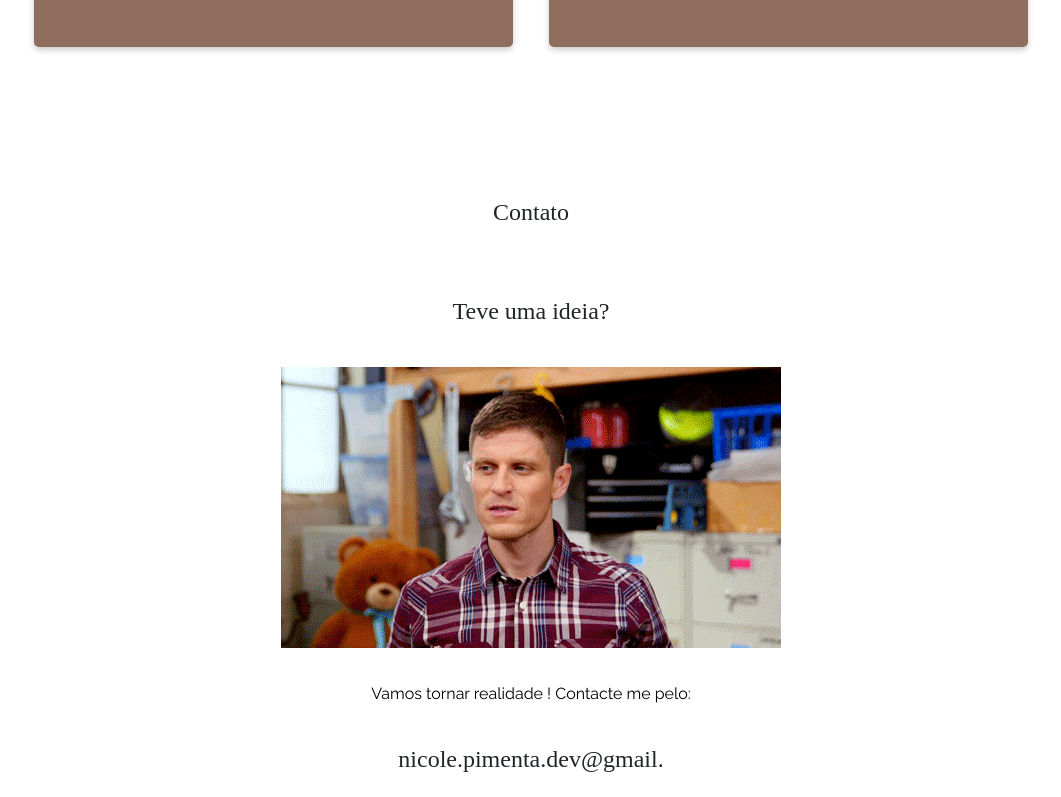
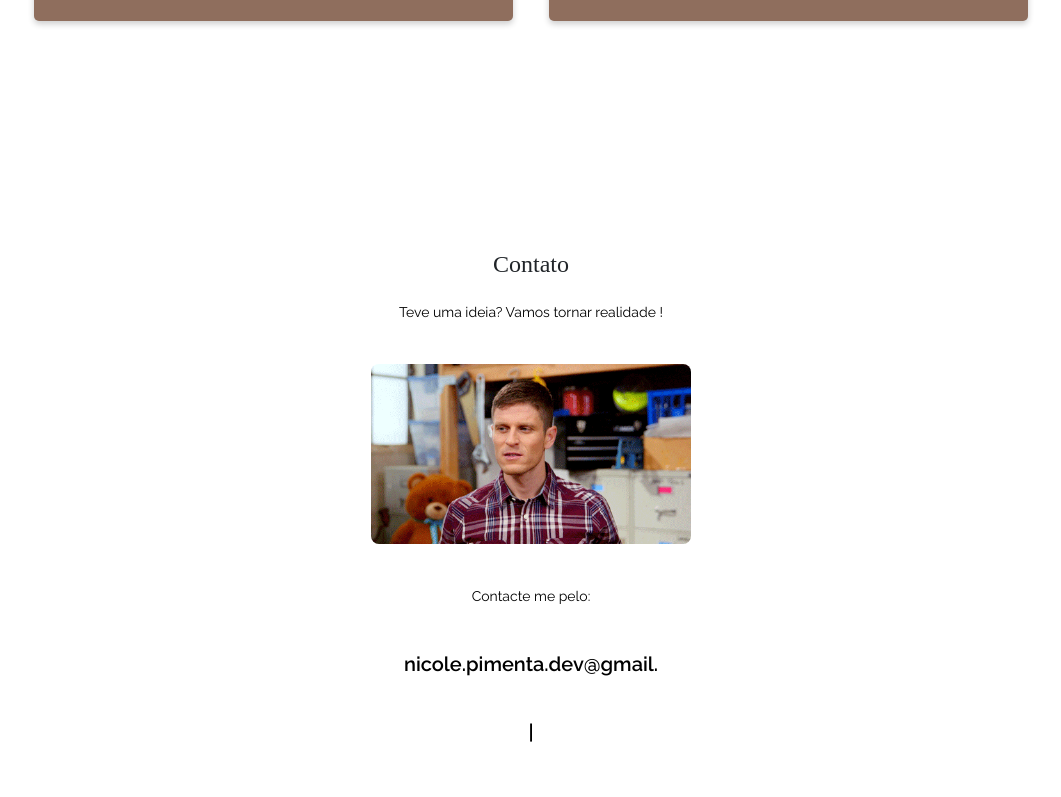
Before and after one commit to nicole-pimenta/Portfolio-nicole, a React (Vite) app: page / in a window 1280 px wide. Shown: the part 2000-2797 px from the top of the page, without its empty margins (109-1170 px from the left). Built offline with nearby package versions, Linux system fonts and the light colour scheme; a web font is replaced by a local one.

Commit message:
fix:contact layout

```diff
--- a/src/components/About/style.js
+++ b/src/components/About/style.js
@@ -5,20 +5,17 @@ export const AboutContainer = styled.div`
   padding-left: 1rem;
   padding-right: 1rem;
   height: 80vh;
-
-  margin: 20px auto;
-
+  margin: 0 auto;
+  margin-top: 30px;
   display: flex;
-
   align-items: center;
   justify-content: center;
-  gap: 1.25rem;
 
   @media only screen and (max-width: 1024px) {
-    height: 95%;
     height: 100vh;
     flex-direction: column;
-    gap: 1rem;
+    justify-content: space-between;
+    gap: 2rem;
   }
 `;
 
@@ -76,10 +73,11 @@ export const SkillsList = styled.ul`
   @media only screen and (max-width: 1024px) {
     justify-content: center;
     gap: 20px;
-    height: 80%;
+    height: 100%;
+    width: 90%;
 
     li {
-      width: 45%;
+      width: 95%;
     }
 
     img {
--- a/src/components/Contact/index.jsx
+++ b/src/components/Contact/index.jsx
@@ -1,8 +1,8 @@
 import { useEffect, useRef } from "react";
 import Typed from "typed.js";
 import ideaGif from "../../assets/idea.gif";
-import { StyledText1 } from "../../styles/typography";
-import { SectionContact, SectionContainer } from "./style";
+import { StyledText1, StyledText2 } from "../../styles/typography";
+import { ContactContainer, SectionContainer } from "./style";
 
 const Contact = () => {
   const el = useRef(null);
@@ -25,21 +25,19 @@ const Contact = () => {
   }, []);
 
   return (
-    <SectionContact id="contact">
-      <div className="container">
-        <StyledText1> Contato </StyledText1>
+    <ContactContainer id="contact">
+      <StyledText1> Contato </StyledText1>
 
-        <SectionContainer>
-          <StyledText1>Teve uma ideia? </StyledText1>
+      <SectionContainer>
+        <StyledText2>Teve uma ideia? Vamos tornar realidade !</StyledText2>
 
-          <img src={ideaGif} />
+        <img src={ideaGif} />
 
-          <p> Vamos tornar realidade ! Contacte me pelo: </p>
+        <StyledText2> Contacte me pelo: </StyledText2>
 
-          <StyledText1 ref={el} />
-        </SectionContainer>
-      </div>
-    </SectionContact>
+        <span ref={el} />
+      </SectionContainer>
+    </ContactContainer>
   );
 };
 
--- a/src/components/Contact/style.js
+++ b/src/components/Contact/style.js
@@ -1,10 +1,20 @@
 import styled from "styled-components";
 
-export const SectionContact = styled.section`
+export const ContactContainer = styled.div`
+  max-width: 76rem;
+  padding-left: 1rem;
+  padding-right: 1rem;
   height: 90vh;
+  margin: 0 auto;
+  margin-top: 30px;
+  display: flex;
+  flex-direction: column;
+  align-items: center;
+  justify-content: center;
+  gap: 20px;
 
-  @media only screen and (max-width: 600px) {
-    height: 90vh;
+  @media only screen and (max-width: 1024px) {
+    height: 80vh;
   }
 `;
 
@@ -15,11 +25,24 @@ export const SectionContainer = styled.section`
   align-items: center;
   gap: 2.25rem;
 
-  margin-top: 5%;
+  img {
+    height: 180px;
+    border-radius: 8px;
+  }
+
+  p {
+    font-weight: 400;
+    font-size: var(--text-3);
+  }
+
+  span {
+    font-size: var(--text-2);
+    font-weight: 600;
+    line-height: 2rem;
+  }
 
   @media only screen and (max-width: 600px) {
-    margin-top: 10%;
-
+    text-align: center;
     img {
       width: 80%;
     }
--- a/src/styles/global.js
+++ b/src/styles/global.js
@@ -43,7 +43,7 @@ button{
   --title-2: 2.5rem;
   --title-3: 2rem;
   --text-1: 1.5rem;
-  --text-2: 1rem;
+  --text-2: 1.25rem;
   --text-3: 0.875rem;
 }
 
--- a/src/styles/typography.js
+++ b/src/styles/typography.js
@@ -24,7 +24,7 @@ export const StyledText1 = styled.p`
   font-family: "Finger Paint", cursive;
   font-size: var(--text-1);
   font-weight: 500;
-  line-height: 2.5rem;
+  line-height: 1.5rem;
   color: var(--color-grey-1);
   text-align: center;
 `;
```
